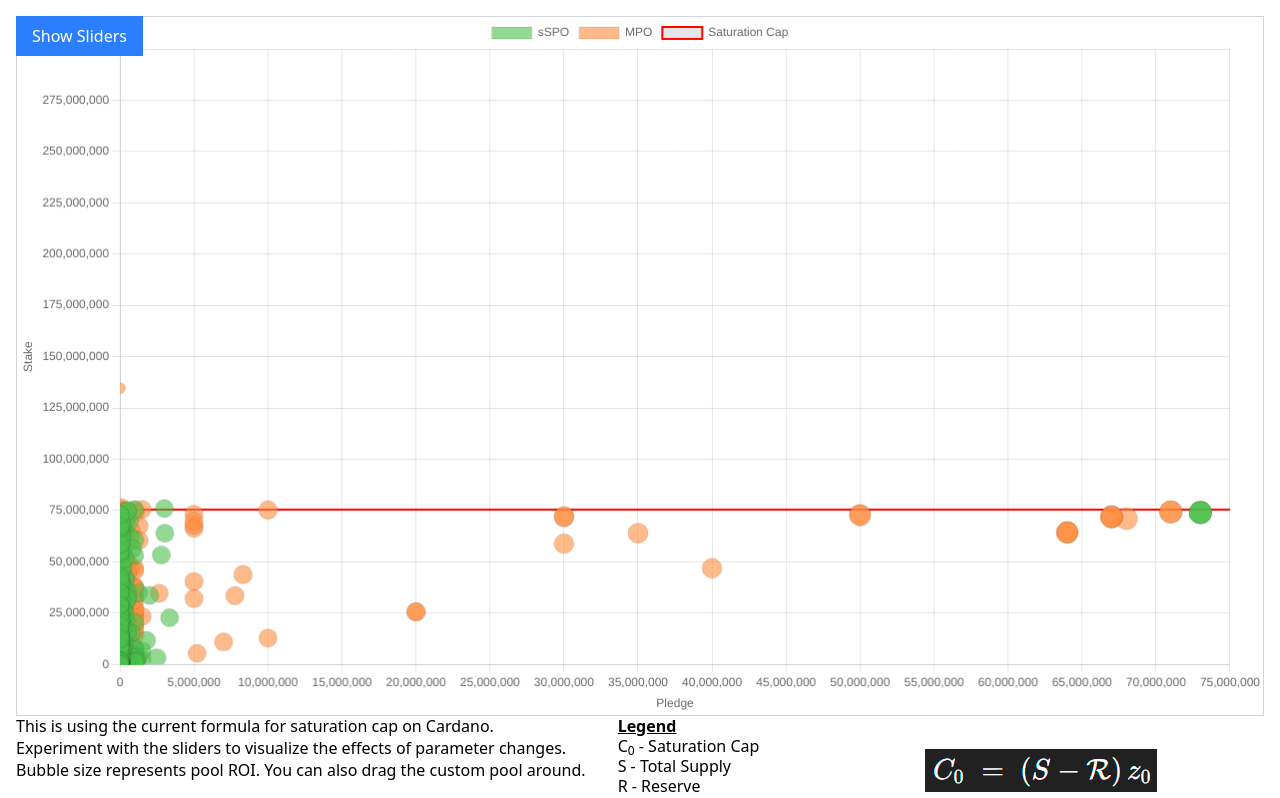
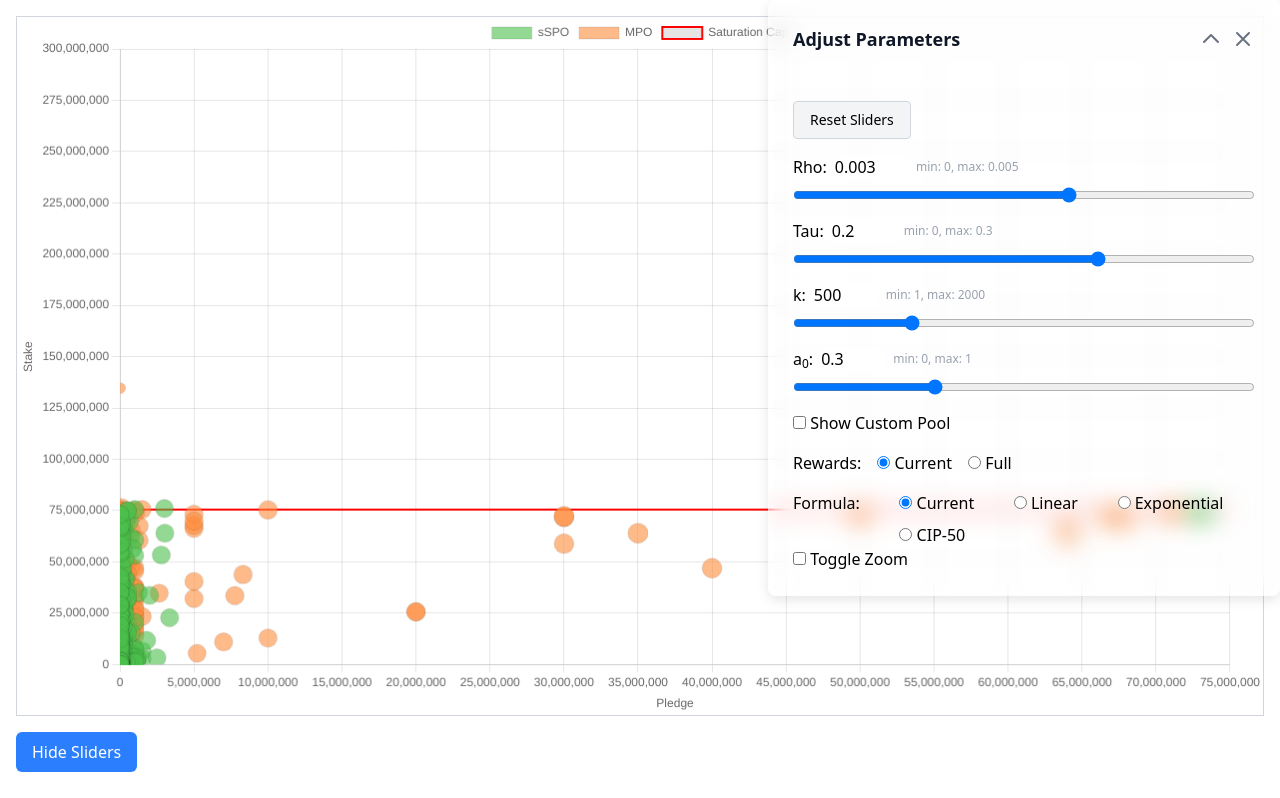
Before and after one commit to Cerkoryn/SPO-Incentives, a SvelteKit app: page / in a window 1280 px wide. Shown: the top 798 px of the page. Built offline with nearby package versions, Linux system fonts and the light colour scheme.

Commit message:
style updates

```diff
--- a/src/routes/+layout.svelte
+++ b/src/routes/+layout.svelte
@@ -1,53 +1,296 @@
 <script lang="ts">
+    import { onMount } from 'svelte';
+    import { browser } from '$app/environment';
     import '../app.css';
     import Controls from '$lib/components/controls.svelte';
     import Graph from '$lib/components/graph.svelte';
-	import { onMount } from 'svelte';
-	let showSliders = false;
-	let width = 0;
-	const STATIC_THRESHOLD = 1850; // px: min width to show static sidebar
-	$: isStatic = width >= STATIC_THRESHOLD;
+
+    let showPopup = false; // Hidden until positioned
+    let isDragging = false;
+    let currentX = 0;
+    let currentY = 0;
+    let initialX = 0;
+    let initialY = 0;
+    let collapsed = false;
+
+    // Custom debounce function
+    function debounce<T extends (...args: any[]) => void>(func: T, wait: number): (...args: Parameters<T>) => void {
+        let timeout: ReturnType<typeof setTimeout> | null = null;
+        return (...args: Parameters<T>) => {
+            if (timeout !== null) {
+                clearTimeout(timeout);
+            }
+            timeout = setTimeout(() => func(...args), wait);
+        };
+    }
+
+    function setInitialPosition() {
+        if (!browser) return;
+        requestAnimationFrame(() => {
+            const popup = document.querySelector('.popup') as HTMLElement;
+            const isMobile = window.innerWidth < 768;
+
+            if (popup) {
+                const { width } = popup.getBoundingClientRect();
+                if (isMobile) {
+                    currentX = 0;
+                    currentY = 0; // Very top for mobile
+                } else {
+                    currentX = window.innerWidth - width; // Top-right, no margin
+                    currentY = 0;
+                }
+            } else {
+                // Fallback values
+                currentX = isMobile ? 0 : window.innerWidth - 512;
+                currentY = 0;
+            }
+        });
+    }
+
     onMount(() => {
-		width = window.innerWidth;
-		const handleResize = () => (width = window.innerWidth);
+        setInitialPosition();
+        showPopup = true; // Show after positioning
+        const handleResize = debounce(() => {
+            if (showPopup) {
+                setInitialPosition();
+            }
+        }, 100);
         window.addEventListener('resize', handleResize);
-		return () => window.removeEventListener('resize', handleResize);
+        return () => {
+            window.removeEventListener('resize', handleResize);
+        };
     });
+
+    function togglePopup() {
+        showPopup = !showPopup;
+        if (showPopup && browser) {
+            setInitialPosition();
+        }
+    }
+
+    function toggleCollapse(event: MouseEvent) {
+        collapsed = !collapsed;
+        (event.currentTarget as HTMLElement).blur();
+    }
+
+    function handleBackdropClick(event: MouseEvent) {
+        if (event.target === event.currentTarget) {
+            showPopup = false;
+        }
+    }
+
+    function handleBackdropKeydown(event: KeyboardEvent) {
+        if (event.key === 'Enter' || event.key === ' ') {
+            event.preventDefault();
+            showPopup = false;
+        }
+    }
+
+    function handleKeydown(event: KeyboardEvent) {
+        if (event.key === 'Escape') {
+        showPopup = false;
+        } else if (event.key === 'Enter' && event.ctrlKey) {
+            event.preventDefault();
+            collapsed = !collapsed;
+        }
+    }
+
+    function startDragging(event: MouseEvent) {
+        if (window.innerWidth < 768) return; // Disable dragging on mobile
+        if ((event.target as HTMLElement).closest('.drag-handle')) {
+            isDragging = true;
+            initialX = event.clientX - currentX;
+            initialY = event.clientY - currentY;
+        }
+    }
+
+    function drag(event: MouseEvent) {
+        if (isDragging && browser) {
+            event.preventDefault();
+            const newX = event.clientX - initialX;
+            const newY = event.clientY - initialY;
+
+            const popup = document.querySelector('.popup') as HTMLElement;
+            if (!popup) return;
+
+            const { width, height } = popup.getBoundingClientRect();
+            const maxX = window.innerWidth - width;
+            const maxY = window.innerHeight - height;
+
+            currentX = Math.max(0, Math.min(newX, maxX));
+            currentY = Math.max(0, Math.min(newY, maxY));
+        }
+    }
+
+    function stopDragging() {
+        isDragging = false;
+    }
 </script>
 
-<!-- Container wrapping sidebar and main content -->
-<div class="flex min-h-screen flex-col">
-	{#if isStatic}
-		<div class="flex flex-1">
-			<aside class="w-100 overflow-y-auto bg-gray-100 p-4">
-				<Controls />
-			</aside>
-			<main class="flex-1 p-4">
+<svelte:window
+    on:keydown={handleKeydown}
+    on:mousemove={drag}
+    on:mouseup={stopDragging}
+/>
+
+<div class="flex flex-col min-h-screen box-border">
+    <main class="flex-1 p-2 sm:p-4 flex flex-col gap-4 max-w-full">
+        <div class="flex flex-col gap-4">
+            <div class="w-full max-w-full">
                 <Graph />
-				<slot />
-			</main>
             </div>
-	{:else}
-		<div class="relative flex flex-1 overflow-x-auto">
-			<main class="flex-1 p-4">
-				<Graph />
-				<slot />
-			</main>
-			<div class="fixed top-4 left-4 z-60">
+            <div class="flex justify-start">
                 <button
-					class="bg-blue-500 px-4 py-2 text-white"
-					on:click={() => (showSliders = !showSliders)}
+                    class="bg-blue-500 text-white px-4 py-2 rounded-md hover:bg-blue-600 focus:outline-none focus:ring-2 focus:ring-blue-500"
+                    aria-label={showPopup ? 'Hide parameter sliders' : 'Show parameter sliders'}
+                    on:click={togglePopup}
                 >
-					{#if showSliders}Hide Sliders{:else}Show Sliders{/if}
+                    {showPopup ? 'Hide Sliders' : 'Show Sliders'}
                 </button>
             </div>
-			{#if showSliders}
-				<aside
-					class="fixed inset-0 top-16 z-50 max-h-screen w-full max-w-full overflow-x-hidden overflow-y-auto bg-gray-100 p-4"
+            <slot />
+        </div>
+    </main>
+
+    {#if showPopup}
+        <div
+            role="dialog"
+            aria-labelledby="popup-title"
+            aria-modal="true"
+            tabindex="0"
+            class="fixed inset-0 z-50 pointer-events-none"
+            on:click={handleBackdropClick}
+            on:keydown={handleBackdropKeydown}
         >
+            <div
+                class="popup backdrop-blur-md rounded-lg w-full sm:max-w-lg border border-glass animate-fade-in pointer-events-auto transition-all duration-200 flex flex-col box-border"
+                class:collapsed
+                style="position: absolute; left: {currentX}px; top: {currentY}px;"
+            >
+                <div
+                    class="drag-handle relative flex justify-between items-center p-4 sm:p-6 cursor-grab group"
+                    role="button"
+                    tabindex="0"
+                    aria-label="Drag to move popup"
+                    class:isDragging={isDragging}
+                    on:mousedown={startDragging}
+                    on:keydown={(event) => {
+                        if (event.key === 'Enter' || event.key === ' ') {
+                            event.preventDefault();
+                            startDragging({ clientX: currentX, clientY: currentY } as MouseEvent);
+                        }
+                    }}
+                >
+                    <div class="flex items-center gap-2">
+                        <h2 id="popup-title" class="text-lg font-semibold text-gray-900">Adjust Parameters</h2>
+                    </div>
+                    <div class="flex items-center gap-2">
+                        <button
+                            class="text-gray-500 hover:text-gray-700 focus:outline-none focus:ring-2 focus:ring-gray-500"
+                            aria-label={collapsed ? 'Expand controls' : 'Collapse controls'}
+                            on:click={toggleCollapse}
+                        >
+                            <svg
+                                class="w-6 h-6"
+                                fill="none"
+                                stroke="currentColor"
+                                viewBox="0 0 24 24"
+                                xmlns="http://www.w3.org/2000/svg"
+                            >
+                                <path
+                                    stroke-linecap="round"
+                                    stroke-linejoin="round"
+                                    stroke-width="2"
+                                    d={collapsed ? 'M19 9l-7 7-7-7' : 'M5 15l7-7 7 7'}
+                                />
+                            </svg>
+                        </button>
+                        <button
+                            class="text-gray-500 hover:text-gray-700 focus:outline-none focus:ring-2 focus:ring-gray-500"
+                            aria-label="Close parameter sliders"
+                            on:click={(event) => {
+                                showPopup = false;
+                                (event.currentTarget as HTMLElement).blur();
+                            }}
+                        >
+                            <svg
+                                class="w-6 h-6"
+                                fill="none"
+                                stroke="currentColor"
+                                viewBox="0 0 24 24"
+                                xmlns="http://www.w3.org/2000/svg"
+                            >
+                                <path
+                                    stroke-linecap="round"
+                                    stroke-linejoin="round"
+                                    stroke-width="2"
+                                    d="M6 18L18 6M6 6l12 12"
+                                />
+                            </svg>
+                        </button>
+                    </div>
+                </div>
+                {#if !collapsed}
+                    <div class="p-4 sm:p-6 pt-0 flex-1 max-w-full box-border overflow-y-auto">
                         <Controls />
-				</aside>
-			{/if}
                     </div>
                 {/if}
             </div>
+        </div>
+    {/if}
+</div>
+
+<style>
+    .popup {
+        transition: max-height 0.2s ease-out;
+        position: absolute;
+        top: 0;
+        right: 0;
+        width: 100%;
+        max-width: 512px;
+        background: rgba(255, 255, 255, 0.2); /* Very transparent for glass effect */
+        box-sizing: border-box;
+        box-shadow: 0 4px 12px rgba(0, 0, 0, 0.1); /* Subtle shadow for depth */
+    }
+    .popup.collapsed {
+        max-height: 80px;
+    }
+    .popup:not(.collapsed) {
+        max-height: 90vh;
+    }
+    .drag-handle:hover {
+        background: rgba(0, 0, 0, 0.05);
+    }
+    .drag-handle.isDragging {
+        cursor: grabbing;
+    }
+    @keyframes fade-in {
+        from {
+            opacity: 0;
+            transform: translateY(10px);
+        }
+        to {
+            opacity: 1;
+            transform: translateY(0);
+        }
+    }
+    .animate-fade-in {
+        animation: fade-in 0.3s ease-out;
+    }
+    @media (max-width: 767px) {
+        .popup {
+            top: 0;
+            right: 0;
+            left: 0;
+            width: 100%;
+            max-width: none;
+            border-radius: 0;
+            box-shadow: none;
+            flex-direction: column;
+        }
+    }
+    /* Glass-like border */
+    .border-glass {
+        border: 1px solid rgba(255, 255, 255, 0.3);
+    }
+</style>
--- a/src/routes/+page.svelte
+++ b/src/routes/+page.svelte
@@ -6,7 +6,7 @@
         current: '/Current.png',
         linear: '/Linear.png',
         exponential: '/Exponential.png',
-		'cip-50': 'CIP-50.png'
+        'cip-50': '/CIP-50.png'
     };
 
     interface ModeData {
@@ -66,7 +66,7 @@
             legend: [
                 'p  - Pool Pledge',
                 'R  - Rewards',
-				'&sigma;  - Pool Stake',
+                'σ  - Pool Stake',
                 'L  - Pledge Leverage (new)',
                 'k  - Target Number of Pools'
             ]
@@ -76,23 +76,39 @@
     $: data = modeData[$saturationMode];
 </script>
 
-<div class="grid auto-cols-max grid-flow-col gap-8">
-	<div class="flex flex-col gap-0.5 leading-tight">
-		<h1 class="m-0">{@html data.title}</h1>
-		<p class="m-0">{data.subtitle}</p>
-		<p class="m-0">{data.subtext}</p>
-		<br />
-		<p class="m-0">{data.subtext2}</p>
+<div class="flex flex-col md:flex-row gap-4 md:gap-8 p-4 max-w-full box-border">
+    <div class="flex flex-col gap-2 leading-tight min-w-0">
+        <h1 class="m-0 text-lg font-bold">{@html data.title}</h1>
+        <p class="m-0 text-sm">{data.subtitle}</p>
+        <p class="m-0 text-sm">{data.subtext}</p>
+        <p class="m-0 text-sm mt-2">{data.subtext2}</p>
     </div>
 
-	<div class="flex flex-col gap-0 leading-tight">
-		<h2 class="m-0 font-bold underline">Legend</h2>
+    <div class="flex flex-col gap-1 leading-tight min-w-0">
+        <h2 class="m-0 font-bold underline text-sm">Legend</h2>
         {#each data.legend as entry}
-			<p class="m-0">{@html entry}</p>
+            <p class="m-0 text-sm">{@html entry}</p>
         {/each}
     </div>
 
-	<div class="flex flex-col items-center justify-center gap-1">
-		<img src={imageMap[$saturationMode]} alt="Formula: C0 = (S - R) z0" />
+    <div class="flex items-center justify-center">
+        <img
+            src={imageMap[$saturationMode]}
+            alt="Formula for {$saturationMode} saturation cap"
+            class="max-w-full h-auto"
+        />
     </div>
 </div>
+
+<style>
+    /* Prevent text overflow */
+    :global(.text-sm) {
+        word-break: break-word;
+    }
+    /* Prevent image overflow */
+    img {
+        display: block;
+        max-width: 100%;
+        height: auto;
+    }
+</style>
```
Lines whose indentation alone changed are shown as unchanged.
